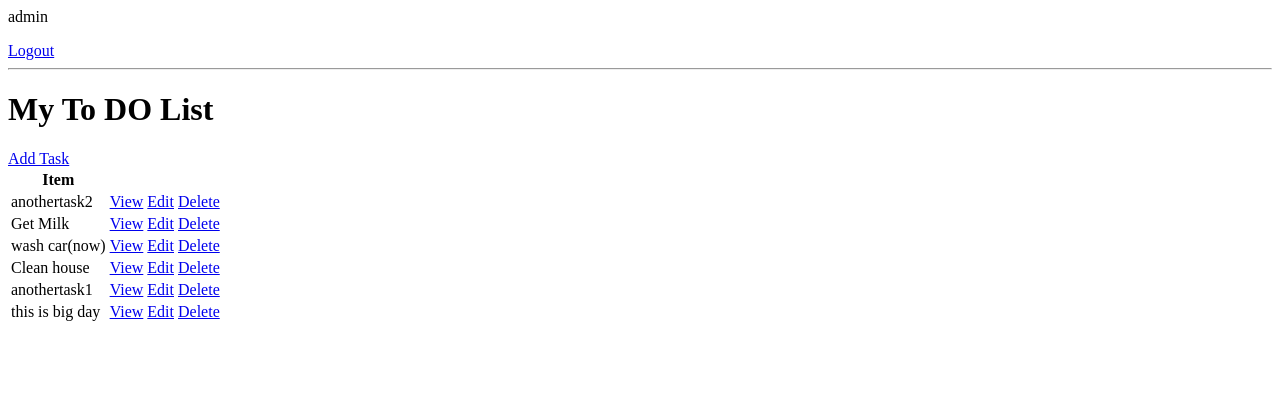
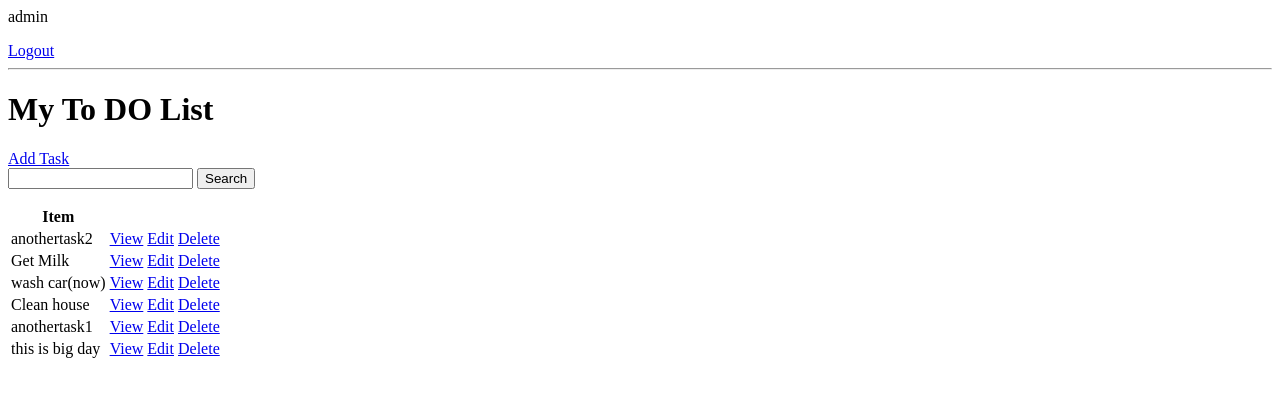
Before and after one commit to Gavriil1/CI_PP4_TD, a Django app: page / in a window 1280 px wide. Shown: the top 397 px of the page. Run offline with Django 4.2, Linux system fonts and the light colour scheme; a user stored in the database is signed in; data comes from the database, SQL or seed files in the repository.

Commit message:
started adding search field to task_list. I am going to start adding funtionality to views. py and url.py

```diff
--- a/todo_list/base/templates/base/task_list.html
+++ b/todo_list/base/templates/base/task_list.html
@@ -8,6 +8,11 @@
 <hr>
 <h1>My To DO List {{color}}</h1>
 <a href="{% url 'task-create' %}">Add Task</a>
+
+<form method="GET">
+    <input type='text' name='search-area'>
+    <input type="submit" value = 'Search'>
+</form>
 
 <table>
     <tr>
```
